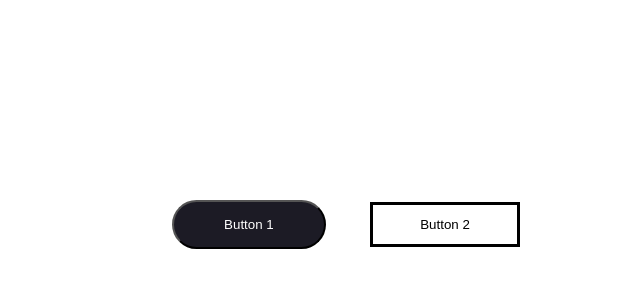
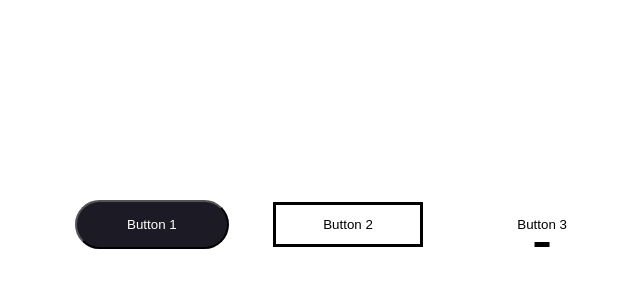
Before and after one commit to aunio/react-github-api, a PHP site: page / in a window 1280 px wide. Shown: the part 176-476 px from the top of the page, without its empty margins (294-934 px from the left). Run offline with PHP 8.4, Linux system fonts and the light colour scheme.

Commit message:
buttons | btn-3

```diff
--- a/buttons/assets/css/style.css
+++ b/buttons/assets/css/style.css
@@ -15,12 +15,12 @@ body
 
 button {
   margin: 20px;
+  padding: 15px 50px;
 }
 
 /* btn-1 */
 .btn-1 {
   position: relative;
-  padding: 15px 50px;
   background-color: #1c1b25;
   color: #fff;
   border-radius: 30px;
@@ -62,7 +62,6 @@ button {
 /* btn-2 */
 .btn-2 {
   position: relative;
-  padding: 15px 50px;
   background-color: transparent;
   border: none;
   color: #000;
@@ -90,3 +89,31 @@ button {
 .btn-2:hover::after {
   transform: translate(3px, 3px);
 }
+
+/* btn-3 */
+.btn-3 {
+  position: relative;
+  background-color: transparent;
+  border: none;
+  color: #000;
+  cursor: pointer;
+}
+
+.btn-3::after {
+  content: '';
+  position: absolute;
+  border-radius: inherit;
+  width: 10%;
+  height: 5px;
+  background-color: #000;
+  left: 0;
+  bottom: 0;
+  z-index: -1;
+  transition: all .25s ease;
+  left: 50%;
+  transform: translate(-50%);
+}
+
+.btn-3:hover::after {
+  width: 100%;
+}
--- a/buttons/index.html
+++ b/buttons/index.html
@@ -11,6 +11,7 @@
     <div>
       <button class="btn-1">Button 1</button>
       <button class="btn-2">Button 2</button>
+      <button class="btn-3">Button 3</button>
     </div>
   </div>
 </body>
```
